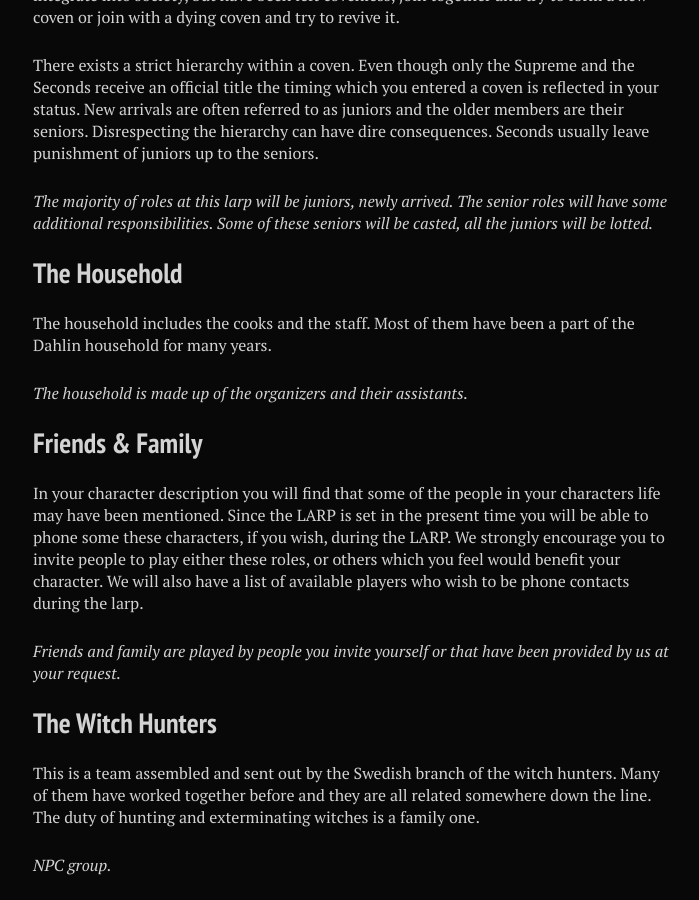
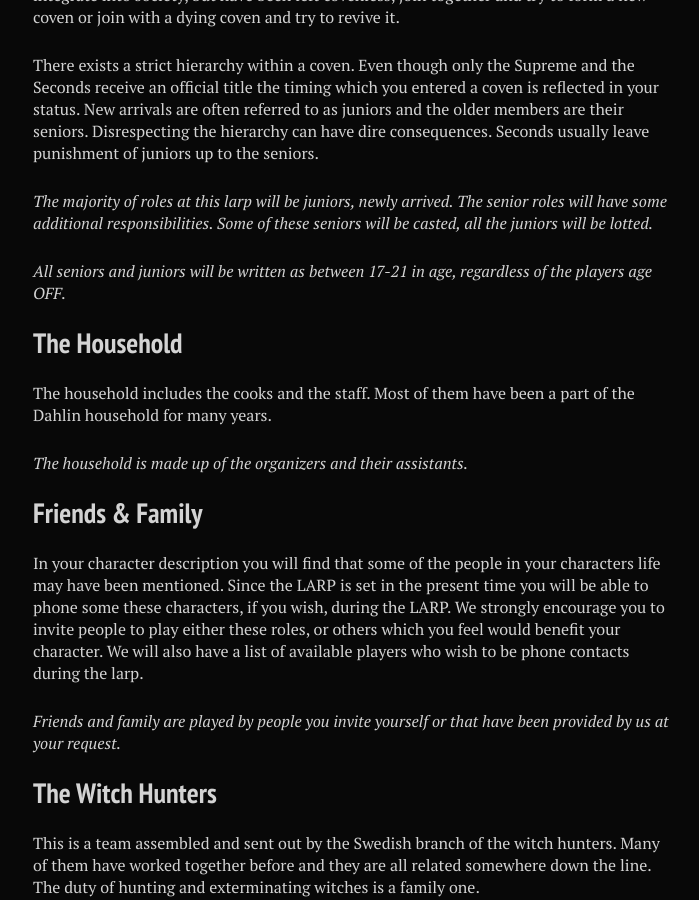
Before and after one commit to stanislavb/en.coven.nu, a Jekyll site: the page built from characters/index.md, in a window 1280 px wide and 900 px high, scrolled down 1685 px. Shown: the whole window, without its empty margins (287-986 px from the left). Built offline with Jekyll 4.4.1, drawn with Linux system fonts in a browser that asks for light colours; nearby versions of some CDN libraries.

Commit message:
Update index.md

```diff
--- a/characters/index.md
+++ b/characters/index.md
@@ -46,6 +46,8 @@ There exists a strict hierarchy within a coven. Even though only the Supreme and
 
 *The majority of roles at this larp will be juniors, newly arrived. The senior roles will have some additional responsibilities. Some of these seniors will be casted, all the juniors will be lotted.*
 
+*All seniors and juniors will be written as between 17-21 in age, regardless of the players age OFF.*
+
 ## The Household
 
 The household includes the cooks and the staff. Most of them have been a part of the Dahlin household for many years.
```
